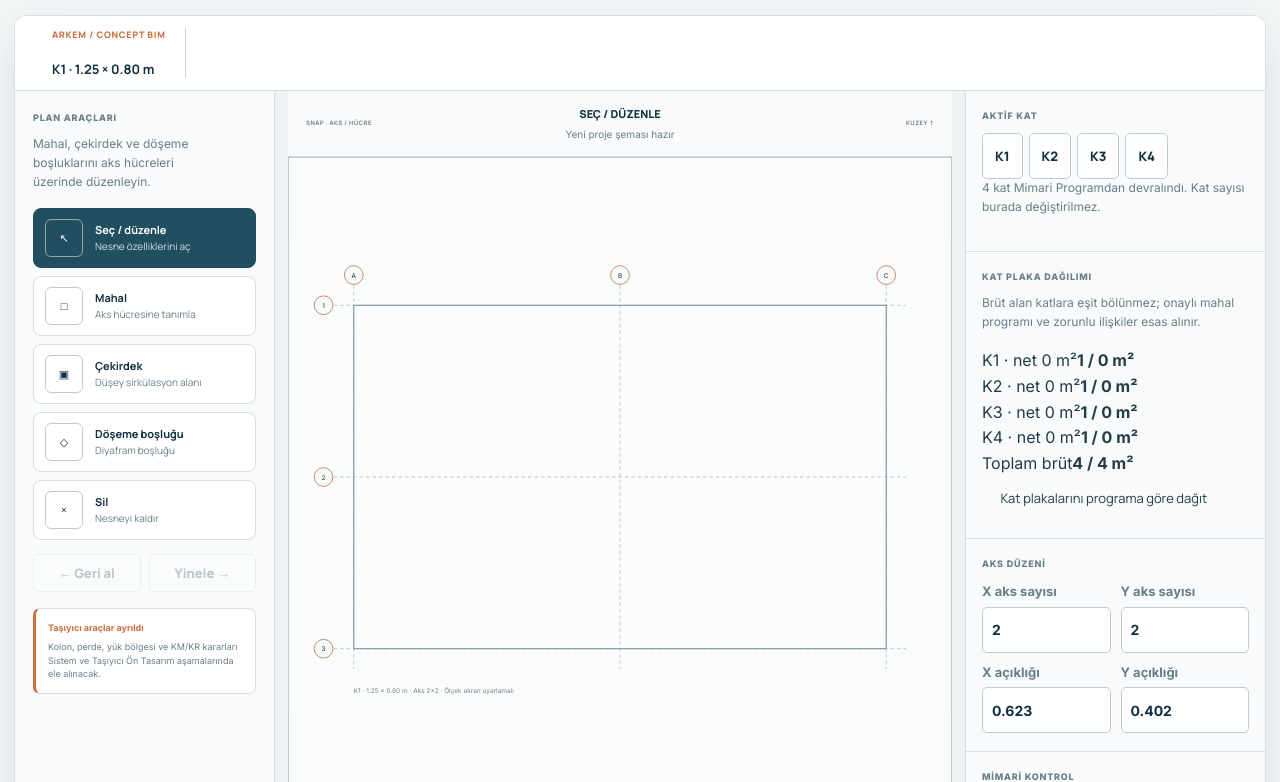
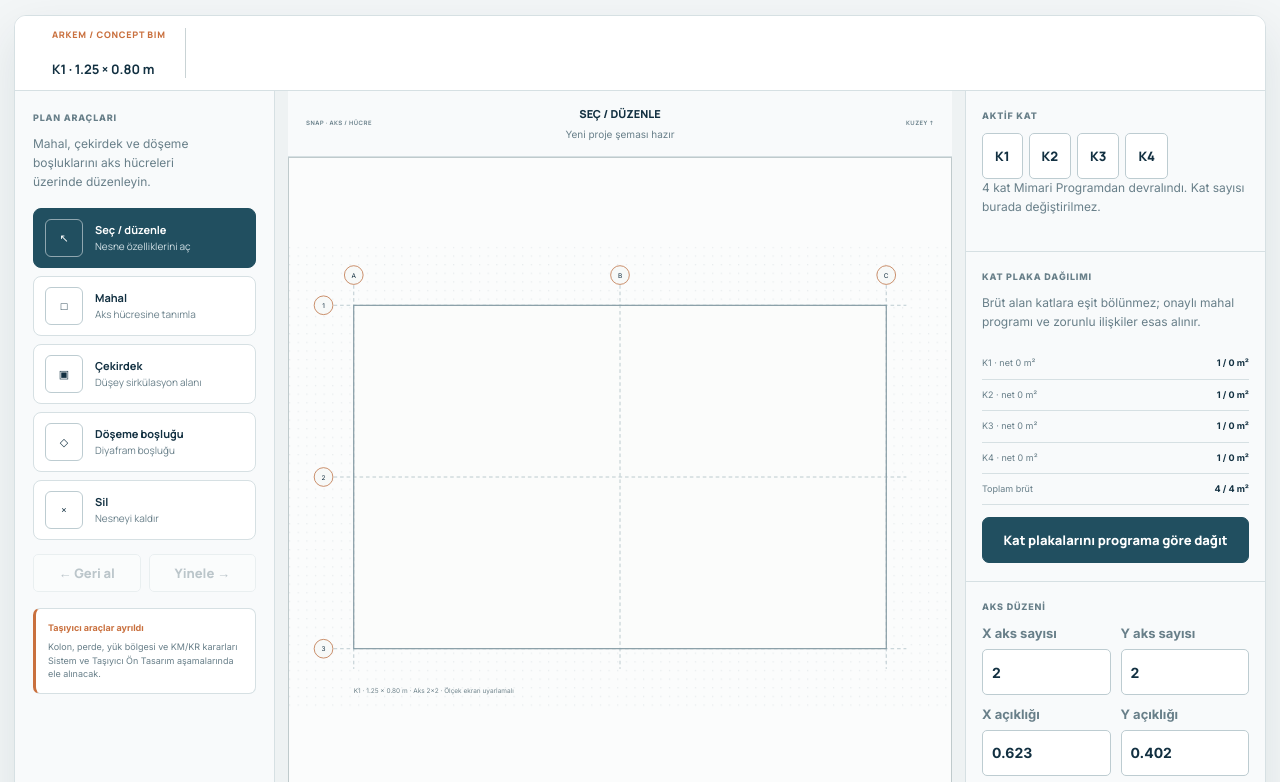
Before and after one commit to BuseIbsiroglu0637/arkemx-core-v1, a Next.js app: page /plan-ve-aks in a window 1280 px wide. Shown: the part 615-1397 px from the top of the page. Built offline with nearby package versions, Linux system fonts and the light colour scheme.

Commit message:
style(plan): kat bazlı plaka dağılımı panelini temalara uyumlu tasarla

```diff
--- a/app/plan-ve-aks/sade-plan.css
+++ b/app/plan-ve-aks/sade-plan.css
@@ -1795,3 +1795,69 @@ html[data-theme="dark"] .arx-plan-page .cad-program-adjacency-note {
   background:#17100c;
   color:#d5a185 !important;
 }
+
+
+/* V07 / kat bazlı plaka dağılımı */
+.arx-plan-page .cad-floor-plate-summary {
+  display:grid;
+  gap:0;
+  padding:18px 16px;
+  border-bottom:1px solid var(--plan-border);
+  background:var(--plan-surface-2);
+}
+.arx-plan-page .cad-floor-plate-summary > strong {
+  margin-bottom:6px;
+  color:var(--plan-muted);
+  font-size:9px;
+  font-weight:800;
+  letter-spacing:.09em;
+}
+.arx-plan-page .cad-floor-plate-summary > p {
+  margin:0 0 10px;
+  color:var(--plan-muted);
+  font-size:9px;
+  line-height:1.5;
+}
+.arx-plan-page .cad-floor-plate-summary > div {
+  display:flex;
+  align-items:center;
+  justify-content:space-between;
+  gap:12px;
+  padding:8px 0;
+  border-bottom:1px solid var(--plan-border);
+}
+.arx-plan-page .cad-floor-plate-summary > div span {
+  color:var(--plan-muted);
+  font-size:9px;
+}
+.arx-plan-page .cad-floor-plate-summary > div b {
+  color:var(--plan-text);
+  font-size:9px;
+  text-align:right;
+}
+.arx-plan-page .cad-floor-plate-summary > button {
+  width:100%;
+  min-height:40px;
+  margin-top:12px;
+  border:1px solid var(--plan-blue);
+  border-radius:7px;
+  background:var(--plan-blue);
+  color:#fff;
+  font-size:9px;
+  font-weight:800;
+  cursor:pointer;
+}
+.arx-plan-page .cad-floor-plate-summary > small {
+  margin-top:10px;
+  color:var(--plan-success);
+  font-size:9px;
+  line-height:1.4;
+}
+html[data-theme="dark"] .arx-plan-page .cad-floor-plate-summary {
+  border-color:var(--plan-border);
+  background:#0d0d0d;
+}
+html[data-theme="dark"] .arx-plan-page .cad-floor-plate-summary > button {
+  border-color:#315f70;
+  background:#173f50;
+}
```
